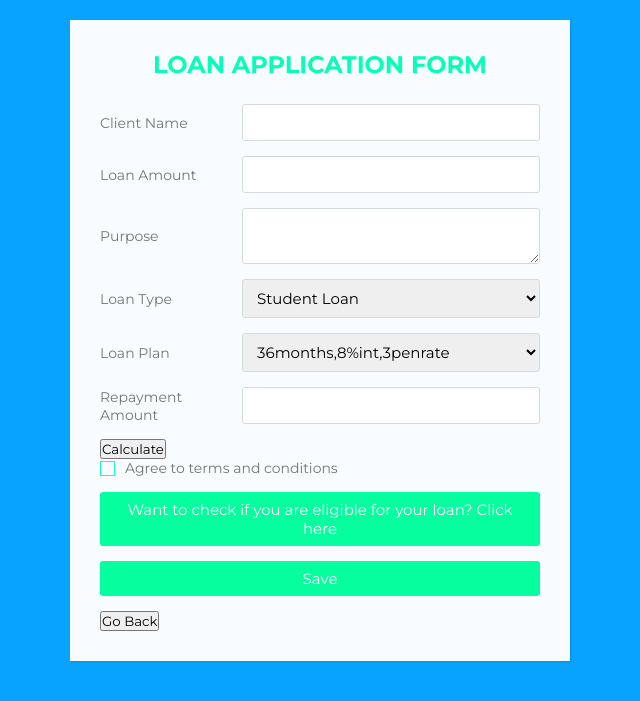
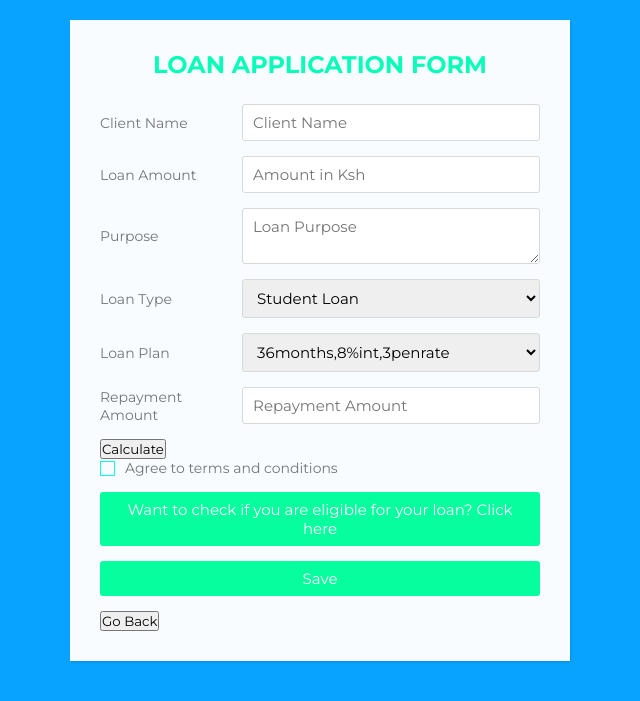
Before and after one commit to Crisnzano/Loan-Appraisal-System1, a PHP site: page /login/loanapplication.php in a window 1280 px wide. Shown: the top 701 px of the page, without its empty margins (320-960 px from the left). Run offline with PHP 8.4, Linux system fonts and the light colour scheme; data comes from the database, SQL or seed files in the repository.

Commit message:
latest commits

```diff
--- a/loanapplication.php
+++ b/loanapplication.php
@@ -41,15 +41,15 @@ foreach($qry->fetch_array() as $k => $v){
     <div class="form">
     <div class="inputfield">
           <label>Client Name</label>
-          <input type="text" class="input" name="payee">
+          <input type="text" class="input" name="payee" placeholder="Client Name">
        </div>
          <div class="inputfield">
           <label>Loan Amount</label>
-          <input type="number" class="input" name="loan_amount">
+          <input type="number" class="input" name="loan_amount" placeholder="Amount in Ksh">
        </div>
       <div class="inputfield">
           <label>Purpose</label>
-          <textarea type="text" class="input" name="purpose"></textarea>
+          <textarea type="text" class="input" name="purpose" placeholder="Loan Purpose"></textarea>
        </div>
        <div class="inputfield">
           <label>Loan Type</label>
@@ -90,7 +90,7 @@ foreach($qry->fetch_array() as $k => $v){
        </div>
 	   <div class="inputfield">
           <label>Repayment Amount</label>
-          <input type="number" class="input" name="repayment_amount">
+          <input type="number" class="input" name="repayment_amount" placeholder="Repayment Amount">
        </div>
        <div>
        		<a href="calculation_table2.php"><button class="btn btn-primary btn-sm btn-block align-self-end" type="button" id="calculate">Calculate</button></a>
@@ -124,6 +124,7 @@ foreach($qry->fetch_array() as $k => $v){
 </div>
 
 <script>
+
 
 	$('.select2').select2({
 		placeholder:"Please select here",
```
Also changed, not shown: apply.php (+29 -11 lines).
